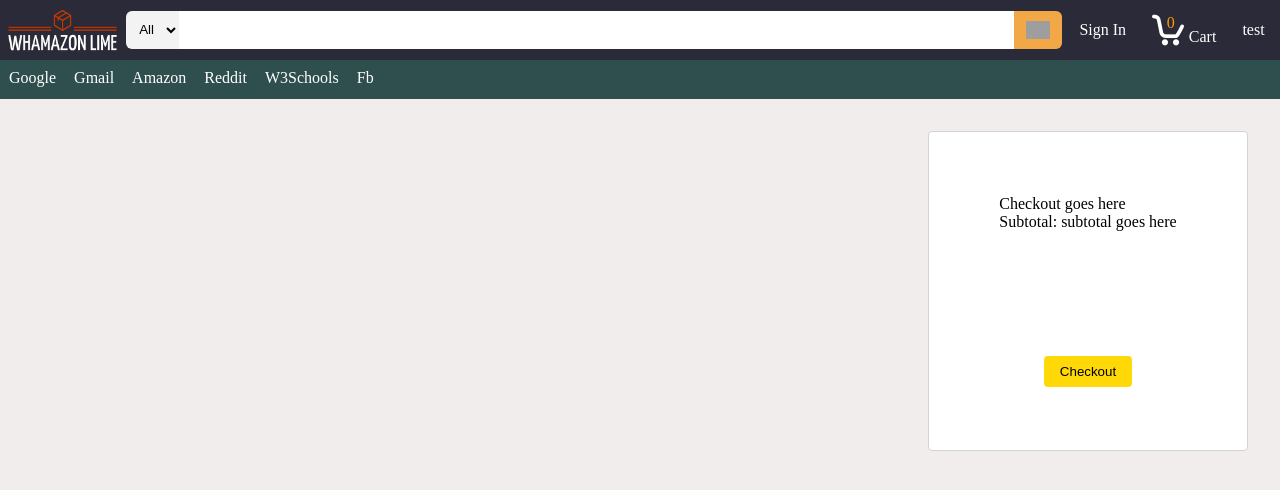
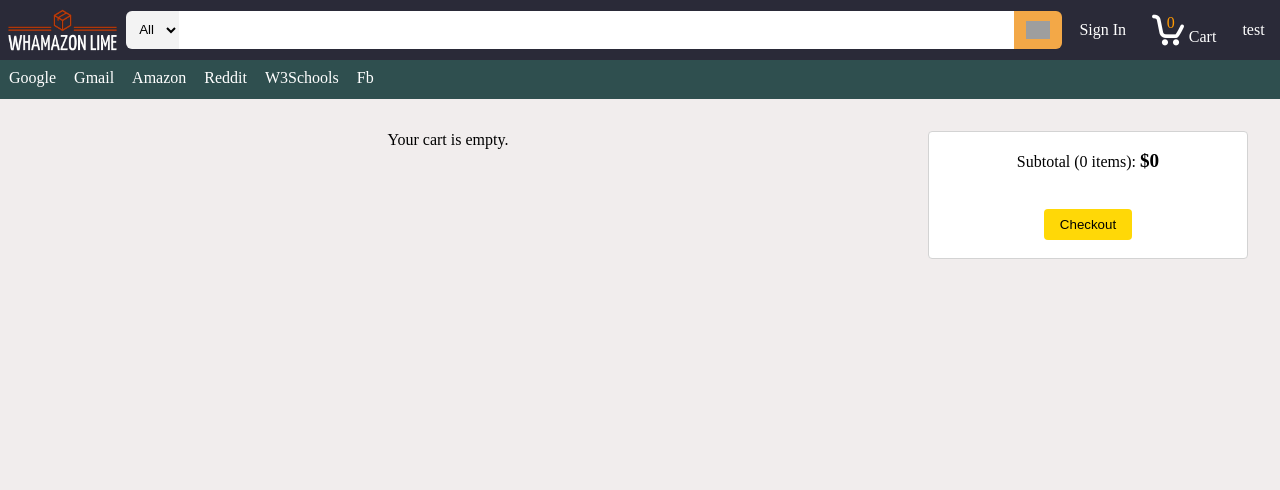
Before and after one commit to jamclean23/js-final-project, a React app: page /#/cart in a window 1280 px wide. Shown: the top 490 px of the page. Built offline with nearby package versions, Linux system fonts and the light colour scheme; no server answers; grey boxes are pictures that could not be loaded.

Commit message:
Add cart page updates subtotals and quantities

```diff
--- /dev/null
+++ b/src/functions/formatPrice.js
@@ -0,0 +1,7 @@
+// Function for converting cents to dollars
+
+function formatPrice (cents) {
+    return `$${cents/100}`;
+}
+
+export default formatPrice;
--- a/src/index/React/components/CartPage/CartPage.js
+++ b/src/index/React/components/CartPage/CartPage.js
@@ -15,6 +15,7 @@ import './cartpage.css';
 // Functions
 import uniqid from 'uniqid';
 import getPrintifyProductObj from '../../../../functions/getPrintifyProductObj';
+import formatPrice from '../../../../functions/formatPrice';
 
 // ====== COMPONENT ======
 
@@ -25,6 +26,8 @@ function CartPage () {
     const [cartItems, setCartItems] = useState();
     const renderCounter = useRef(0);
     const AppLevel = useContext(appContext);
+    const [cartTotalQuantity, setCartTotalQuantity] = useState();
+    const [cartSubtotal, setCartSubtotal] = useState();
 
     // LISTENERS
 
@@ -41,9 +44,9 @@ function CartPage () {
     // FUNCTIONS
 
     async function buildCartItems () {
-        console.log('Building cart');
         let cartItemsArray = [];
 
+        // Get current cart
         if (getAuth().currentUser) {
             try {
                 cartItemsArray = await AppLevel.getFirestoreCartArray();
@@ -54,20 +57,42 @@ function CartPage () {
             cartItemsArray = AppLevel.getLocalCartArray();
         }
 
-        console.log('CART ARRAY:');
-        console.log(cartItemsArray);
+        // Update quantity total
+        let totalItemQuantity = cartItemsArray.reduce((accumulator, item) => {
+            return accumulator + +item.quantity;
+        }, 0);
+        setCartTotalQuantity(totalItemQuantity);
 
+        // Update price subtotal
+        setCartSubtotal('');
+        let subtotal = 0;
+        for (const item of cartItemsArray) {
+            let productInfo = await getPrintifyProductObj(item.itemId);
+            subtotal += productInfo.variants[0].price * item.quantity;
+        }
+        setCartSubtotal(formatPrice(subtotal));
+
+        // Set empty message and return if no items in cart
+        if (!cartItemsArray.length) {
+            setCartItems(<p className='cartEmptyMessage'>Your cart is empty.</p>);
+            return;
+        }
+
+
+        // Translate to jsx
         let cartItemsJsx = [];
 
         for (const item of cartItemsArray) {
             const productInfo = await getPrintifyProductObj(item.itemId);
-
             cartItemsJsx.push(
                 <div key={uniqid()} className='cartPageItem'>
                     <button onClick={handleXBtnClick.bind(this, item.itemId)} className='xBtn'>X</button>
                     <img src={productInfo.images[0].src} />
                     <div className='productInfoWrapper'>
-                        <p className='title'>{productInfo.title}</p>
+                        <p className='itemTitle'>{productInfo.title}</p>
+                        <p className='itemPrice'>{formatPrice(productInfo.variants[0].price)}</p>
+                        <div className='selectWrapper'>
+                            <label>Qty:</label>
                             <select onChange={handleSelectChange.bind(this, item.itemId)} defaultValue={item.quantity}>
                                 {(()=>{
                                     let jsxArray = [];
@@ -77,6 +102,7 @@ function CartPage () {
                                     return jsxArray;
                                 })()}
                             </select>
+                        </div>
                     </div>
                 </div>);
         }
@@ -91,7 +117,6 @@ function CartPage () {
             } catch (error) {
                 console.log(error);
             }
-            console.log('removed items');
             buildCartItems();
         } else {
             AppLevel.removeFromLocalCart(itemId);
@@ -121,8 +146,7 @@ function CartPage () {
                 <div className='checkoutSidebar'>
                     <div className='stickyCheckoutMenu'>
                         <div className='subtotalWrapper'>
-                            <p>Checkout goes here</p>
-                            <p>Subtotal: <span>subtotal goes here</span></p>
+                            <p>Subtotal &#40;{cartTotalQuantity} items&#41;: <span className='subtotal'>{cartSubtotal}</span></p>
                         </div>
                         <button>Checkout</button>
                     </div>
--- a/src/index/React/components/CartPage/cartpage.css
+++ b/src/index/React/components/CartPage/cartpage.css
@@ -44,7 +44,8 @@
     width: 100%;
     display: flex;
     flex-direction: column;
-    align-items: center;
+    align-items: flex-start;
+    gap: 1rem;
 }
 
 .checkoutSidebar {
@@ -56,7 +57,7 @@
     top: 2rem;
     position: sticky;
     width: 100%;
-    height: 20rem;
+    height: 8rem;
     background-color: white;
     border: 1px solid lightgray;
     border-radius: 4px;
@@ -65,3 +66,28 @@
     align-items: center;
     justify-content: space-around;
 }
+
+.selectWrapper {
+    display: flex;
+    gap: 1rem;
+}
+
+.itemTitle {
+    font-size: 1.2rem;
+}
+
+.itemPrice {
+    font-weight: bold;
+}
+
+.cartEmptyMessage {
+    width: 100%;
+    display: flex;
+    justify-content: center;
+    align-items: center;
+}
+
+.cartPageWrapper .subtotal {
+    font-weight: bold;
+    font-size: 1.2rem;
+}
```
Also changed, not shown: 1 other file (tests, documents, lock files or other folders). Lines whose indentation alone changed are shown as unchanged.
